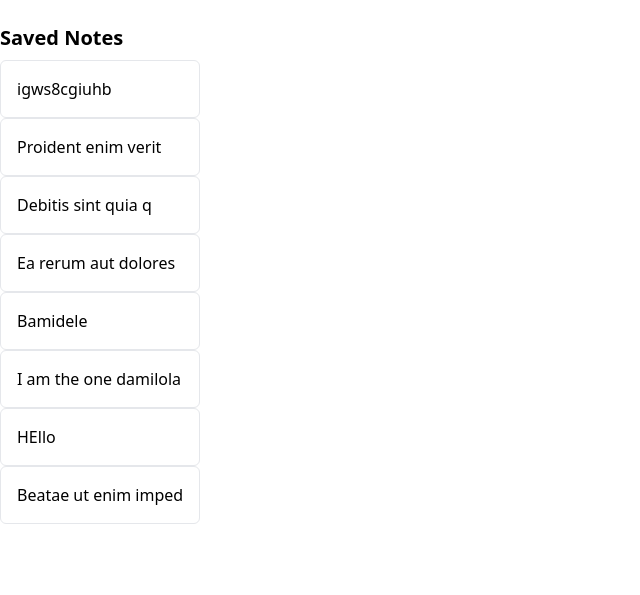
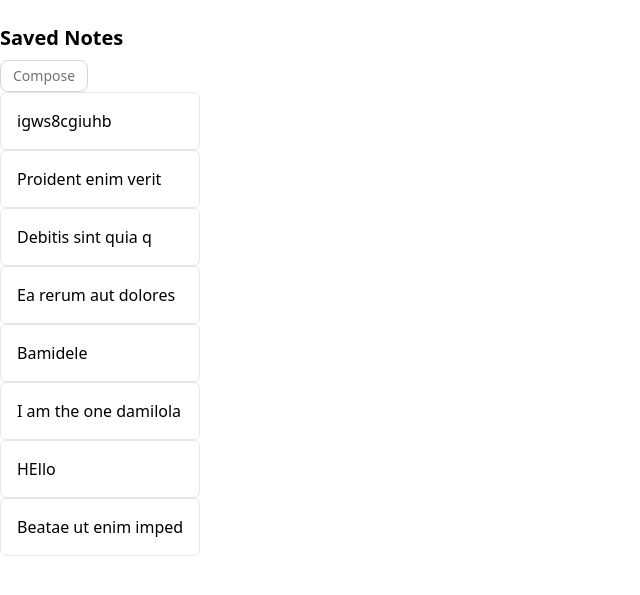
Before and after one commit to WfDhammy/noteapp, a Django app: template server/templates/saved.html in a window 1280 px wide. Shown: the top 595 px of the page, without its empty margins (0-640 px from the left). Run offline with Django 5.2, Linux system fonts and the light colour scheme; the template is opened without the code that fills it: values that come from a table or form of the project are taken from there, others are empty; data comes from the database, SQL or seed files in the repository.

Commit message:
template

```diff
--- a/server/server/settings.py
+++ b/server/server/settings.py
@@ -23,9 +23,9 @@ BASE_DIR = Path(__file__).resolve().parent.parent
 SECRET_KEY = 'django-insecure-_z_^z9cfi7e!hqa(f!(vxd+3kx%9-vfi4qqqh@rwdx3^orn^al'
 
 # SECURITY WARNING: don't run with debug turned on in production!
-DEBUG = True
+DEBUG = False
 
-ALLOWED_HOSTS = ['*']
+ALLOWED_HOSTS = ['defiant-gabriel-wfdhammy-d077cf19.koyeb.app']
 
 
 # Application definition
--- a/server/templates/about.html
+++ b/server/templates/about.html
@@ -10,6 +10,8 @@
 <body class="bg-gray-100 flex items-center justify-center min-h-screen">
     <div class="w-full max-w-lg p-6 bg-white rounded-lg shadow-lg">
         <h1 class="text-2xl font-bold mb-4">NOTE</h1>
+
+
         <div>
             <p class="m-2">{{note.title}}</p>
             <p class="m-2">{{note.content}}</p>
--- a/server/templates/saved.html
+++ b/server/templates/saved.html
@@ -12,6 +12,13 @@
     <div class="flex ">
         <div class="mt-6">
             <h2 class="text-xl font-semibold mb-2">Saved Notes</h2>
+
+            <div class="flex">
+                <!-- Previous Button -->
+                <a href="{% url 'create_note' note.id %}" class="flex items-center justify-center px-3 h-8 text-sm font-medium text-gray-500 bg-white border border-gray-300 rounded-lg hover:bg-gray-100 hover:text-gray-700 dark:bg-gray-800 dark:border-gray-700 dark:text-gray-400 dark:hover:bg-gray-700 dark:hover:text-white">
+                  Compose
+                </a>
+           </div>
             {% for note in notes %}
             <ul class="space-y-2">
                 <li class="p-4 border rounded-md hover:bg-gray-100 cursor-pointer">
```
